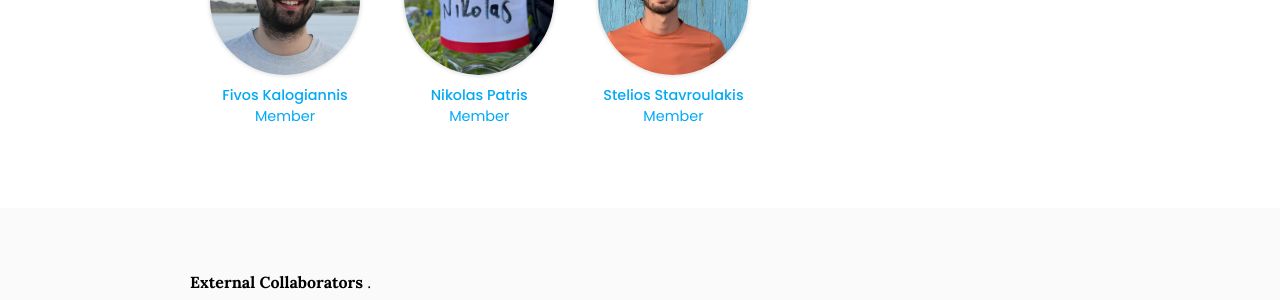
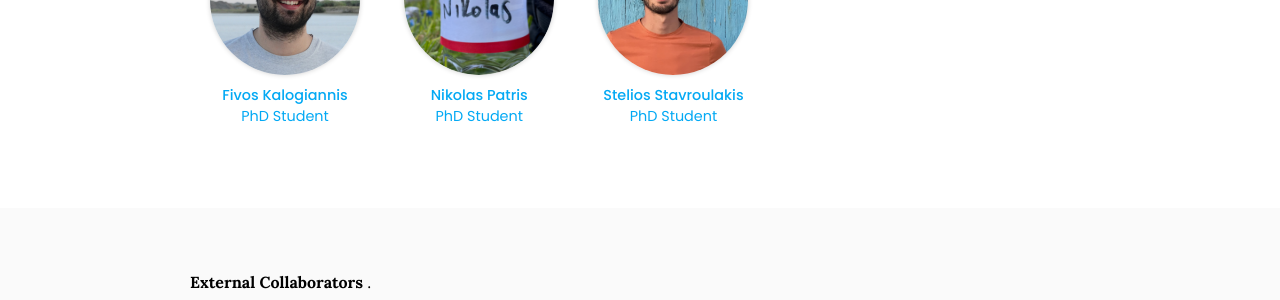
Before and after one commit to goallabuci/goallabuci.github.io, a Jekyll site: the page built from team/index.md, in a window 1280 px wide. Shown: the part 738-1038 px from the top of the page. Built offline with Jekyll 4.4.1, drawn with Linux system fonts in a browser that asks for light colours.

Commit message:
Update index.md

```diff
--- a/team/index.md
+++ b/team/index.md
@@ -18,7 +18,7 @@ nav:
   text=text
 %}
 
-<a href="/members/fivoskalogiannis.html" class="portrait" style="--width: 150px">
+<a href="https://fivoskal.github.io/" class="portrait" style="--width: 150px">
 <span class="portrait_image">
     <img
       src="/images/portraits/Kalogiannis.jpg"
@@ -29,9 +29,9 @@ nav:
   </span><span class="portrait_name">
       Fivos Kalogiannis
     </span><span class="portrait_description">
-      Member
+      PhD Student
     </span></a>
-<a href="/members/nikolaspatris.html" class="portrait" style="--width: 150px">
+<a href="https://npatris.github.io/" class="portrait" style="--width: 150px">
 <span class="portrait_image">
     <img
       src="/images/portraits/nikolas.png"
@@ -42,9 +42,9 @@ nav:
   </span><span class="portrait_name">
       Nikolas Patris
     </span><span class="portrait_description">
-      Member
+      PhD Student
     </span></a>
-<a href="/members/steliostavroulakis.html" class="portrait" style="--width: 150px">
+<a href="https://steliostavroulakis.github.io/" class="portrait" style="--width: 150px">
 <span class="portrait_image">
     <img
       src="/images/portraits/Stavroulakis.jpg"
@@ -55,7 +55,7 @@ nav:
   </span><span class="portrait_name">
       Stelios Stavroulakis
     </span><span class="portrait_description">
-      Member
+      PhD Student
     </span></a>
 
 {% include section.html %}
```
